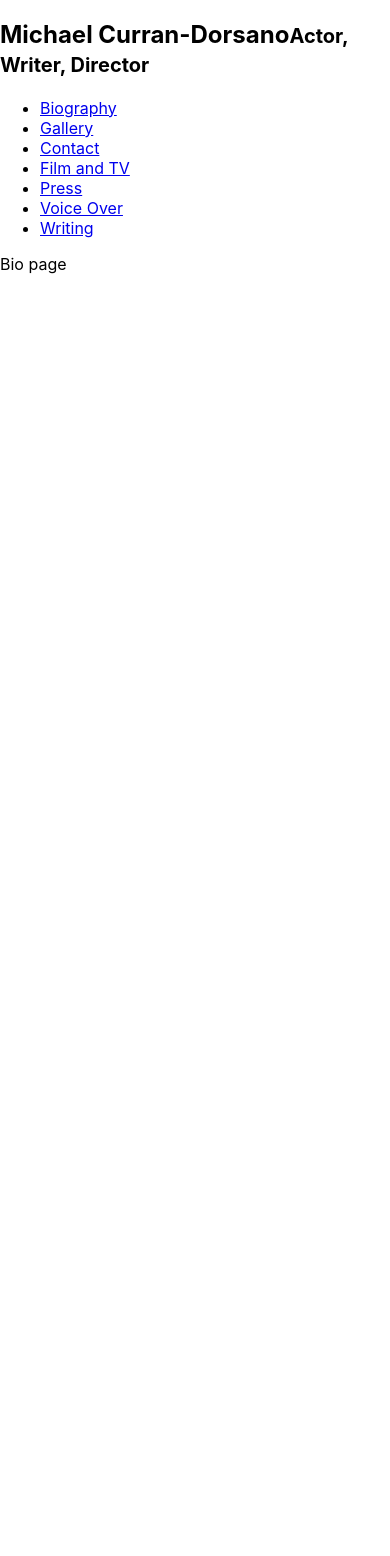
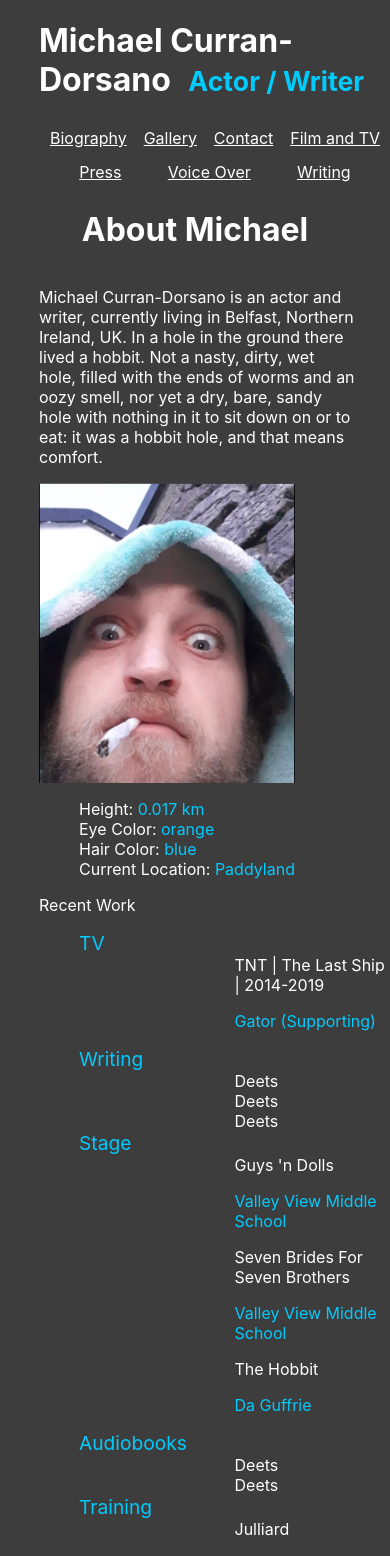
Before and after one commit to gibsonberglund/mcd-portfolio, a React (Create React App) app: page / in a window 390 px wide. Shown: the top 1556 px of the page. Before the commit the page ends 844 px from the top, so only its background shows below. Built offline with nearby package versions, Linux system fonts and the light colour scheme.

Commit message:
bio page mostly styled for mobile

```diff
--- a/public/index.html
+++ b/public/index.html
@@ -24,7 +24,7 @@
       work correctly both with client-side routing and a non-root public URL.
       Learn how to configure a non-root public URL by running `npm run build`.
     -->
-    <title>React App</title>
+    <title>Michael C-D</title>
   </head>
   <body>
     <noscript>You need to enable JavaScript to run this app.</noscript>
--- a/src/App.js
+++ b/src/App.js
@@ -1,12 +1,16 @@
 import logo from './logo.svg';
 import './App.css';
+import Header from './components/Header';
 import Home from './pages/Home';
+import Footer from './components/Footer';
 
 function App() {
 
   return (
     <div className="portfolio-app">
-      <Home />
+      <Header />
+        <Home />
+      <Footer />
     </div>
   );
 }
--- a/src/components/Footer.js
+++ b/src/components/Footer.js
@@ -0,0 +1,13 @@
+import React from "react";
+
+function Footer() {
+
+    return (
+        <div className='footer'>
+            <p>Links and Icons</p>
+        </div>
+    )
+
+};
+
+export default Footer;
--- a/src/components/Header.js
+++ b/src/components/Header.js
@@ -0,0 +1,13 @@
+import React from "react";
+
+function Header() {
+
+    return (
+        <div className='header'>
+            <h1 className="headertitle">Michael Curran-Dorsano<small className="subtitle">Actor / Writer</small></h1>
+        </div>
+    )
+
+};
+
+export default Header;
--- a/src/components/Navbar.js
+++ b/src/components/Navbar.js
@@ -5,7 +5,6 @@ import React from 'react';
 function Navbar({ currentPage, handlePageChange }) {
   return (
     <section>
-      <h1 className='sitetitle'>Michael Curran-Dorsano<small className='subtitle'>Actor, Writer, Director</small></h1>
       <ul className="navbar">
         <li className="nav-item">
           <a
--- a/src/index.css
+++ b/src/index.css
@@ -11,3 +11,83 @@ code {
   font-family: source-code-pro, Menlo, Monaco, Consolas, 'Courier New',
     monospace;
 }
+
+* {
+  background-color: rgb(61, 61, 61);
+  color: white;
+}
+
+.headertitle {
+  margin-left: 10%;
+}
+
+.subtitle {
+  margin-left: 5%;
+  color: rgb(0, 203, 254);
+}
+
+.navbar {
+  list-style: none;
+  display: flex;
+  flex-direction: row;
+  justify-content: space-evenly;
+  flex-wrap: wrap;
+}
+
+.nav-item {
+  margin: 2%;
+}
+
+.biotitle {
+  text-align: center;
+}
+
+.profilepic {
+  max-height: 300px;
+}
+
+.infocontainer {
+  margin-left: 10%;
+}
+
+.picandbio {
+  display: flex;
+  flex-wrap: wrap;
+}
+
+.biotext {
+  max-width: 90%;
+}
+
+.specslist {
+  list-style: none;
+}
+
+.specslist p {
+  display: inline;
+}
+
+.listitemdata {
+  color: rgb(0, 203, 254);
+}
+
+.recentwork {
+  list-style: none;
+}
+
+.workitemtitle {
+  color: rgb(0, 203, 254);
+  font-size: larger;
+}
+
+.workitem {
+  margin-left: 50%;
+}
+
+.workitem p {
+  color: rgb(0, 203, 254);
+}
+
+.footer {
+  text-align: center;
+}
--- a/src/pages/Bio.js
+++ b/src/pages/Bio.js
@@ -1,10 +1,46 @@
 import React from "react";
+import ProfilePic from '../assets/images/MCD-portfoliopic.jpeg'
 
 function Bio() {
 
     return (
-        <div className='contactform'>
-            <p>Bio page</p>
+        <div className='biopage'>
+            <h1 className="biotitle">About Michael</h1>
+            <div className="infocontainer">
+                <div className="picandbio">
+                    <p className="biotext">Michael Curran-Dorsano is an actor and writer, currently living in Belfast, Northern Ireland, UK. In a hole in the ground there lived a hobbit. Not a nasty, dirty, wet hole, filled with the
+                        ends of worms and an oozy smell, nor yet a dry, bare, sandy hole with nothing in it to sit down
+                        on or to eat: it was a hobbit hole, and that means comfort.</p>
+                    <img className='profilepic' src={ProfilePic}></img>
+                </div>
+                <div>
+                    <ul className="specslist">
+                        <li className="listitems">Height: <p className="listitemdata">0.017 km</p></li>
+                        <li className="listitems">Eye Color: <p className="listitemdata">orange</p></li>
+                        <li className="listitems">Hair Color: <p className="listitemdata">blue</p></li>
+                        <li className="listitems">Current Location: <p className="listitemdata">Paddyland</p></li>
+                    </ul>
+                </div>
+                <div>Recent Work
+                    <ul className="recentwork">
+                        <li className="workitemtitle">TV</li>
+                        <li className="workitem">TNT | The Last Ship | 2014-2019<p>Gator (Supporting)</p></li>
+                        <li className="workitemtitle">Writing</li>
+                        <li className="workitem">Deets</li>
+                        <li className="workitem">Deets</li>
+                        <li className="workitem">Deets</li>
+                        <li className="workitemtitle">Stage</li>
+                        <li className="workitem">Guys 'n Dolls<p>Valley View Middle School</p></li>
+                        <li className="workitem">Seven Brides For Seven Brothers<p>Valley View Middle School</p></li>
+                        <li className="workitem">The Hobbit<p>Da Guffrie</p></li>
+                        <li className="workitemtitle">Audiobooks</li>
+                        <li className="workitem">Deets</li>
+                        <li className="workitem">Deets</li>
+                        <li className="workitemtitle">Training</li>
+                        <li className="workitem">Julliard<p>Drama Division</p></li>
+                    </ul>
+                </div>
+            </div>
         </div>
     )
 
```
Also changed, not shown: src/assets/images/MCD-portfoliopic.jpeg (added).
